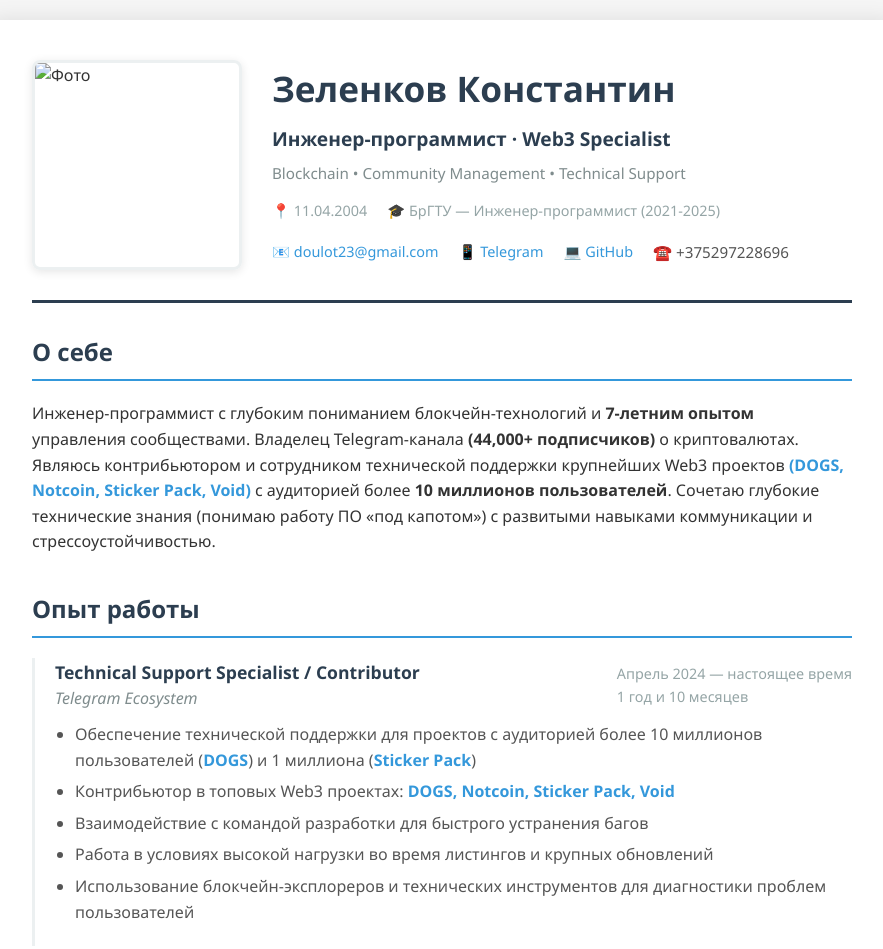
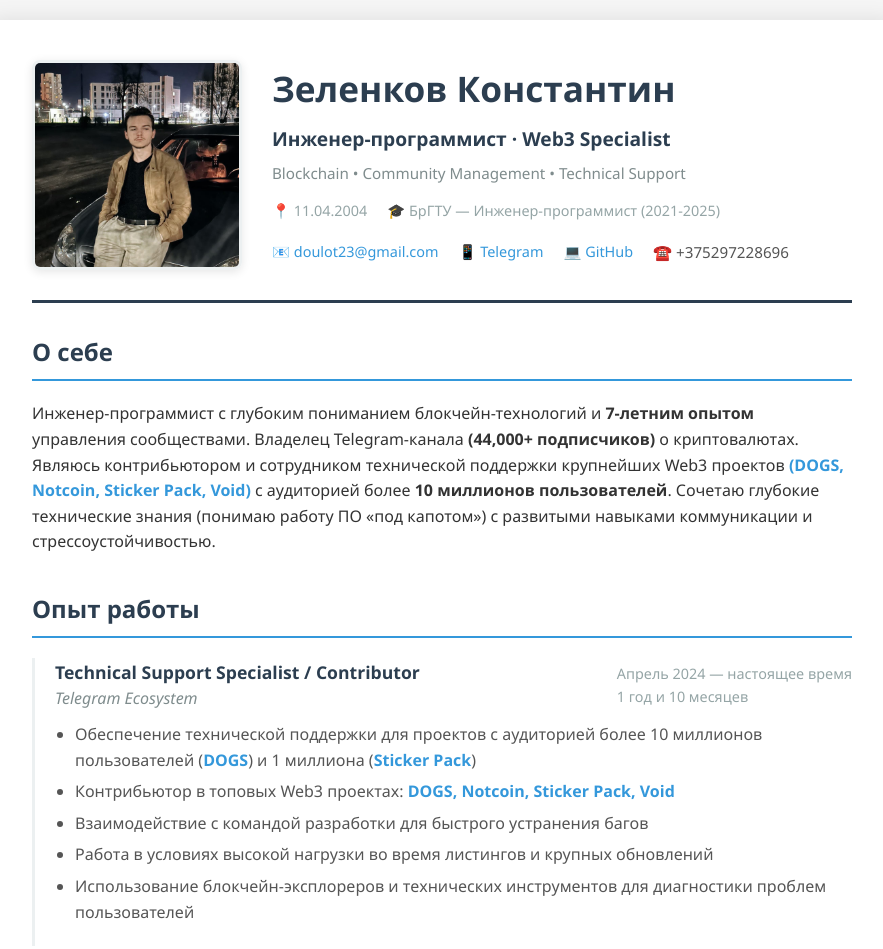
Before and after one commit to Pandusss/cv, a plain HTML site: page index.html in a window 1280 px wide. Shown: the top 949 px of the page, without its empty margins (198-1081 px from the left). Drawn offline with Linux system fonts and the light colour scheme.

Commit message:
CV resume

```diff
--- a/index.html
+++ b/index.html
@@ -342,7 +342,7 @@
         <header>
             <div class="photo-container">
                 <div class="photo">
-                    <img src="437074764_1825722841209543_2617884570719705095_n.jpg" alt="Фото">
+                    <img src="./kostya.jpg" alt="Фото" onerror="this.style.display='none'; console.error('Image failed to load:', this.src);">
                 </div>
             </div>
             <div class="header-info">
```
